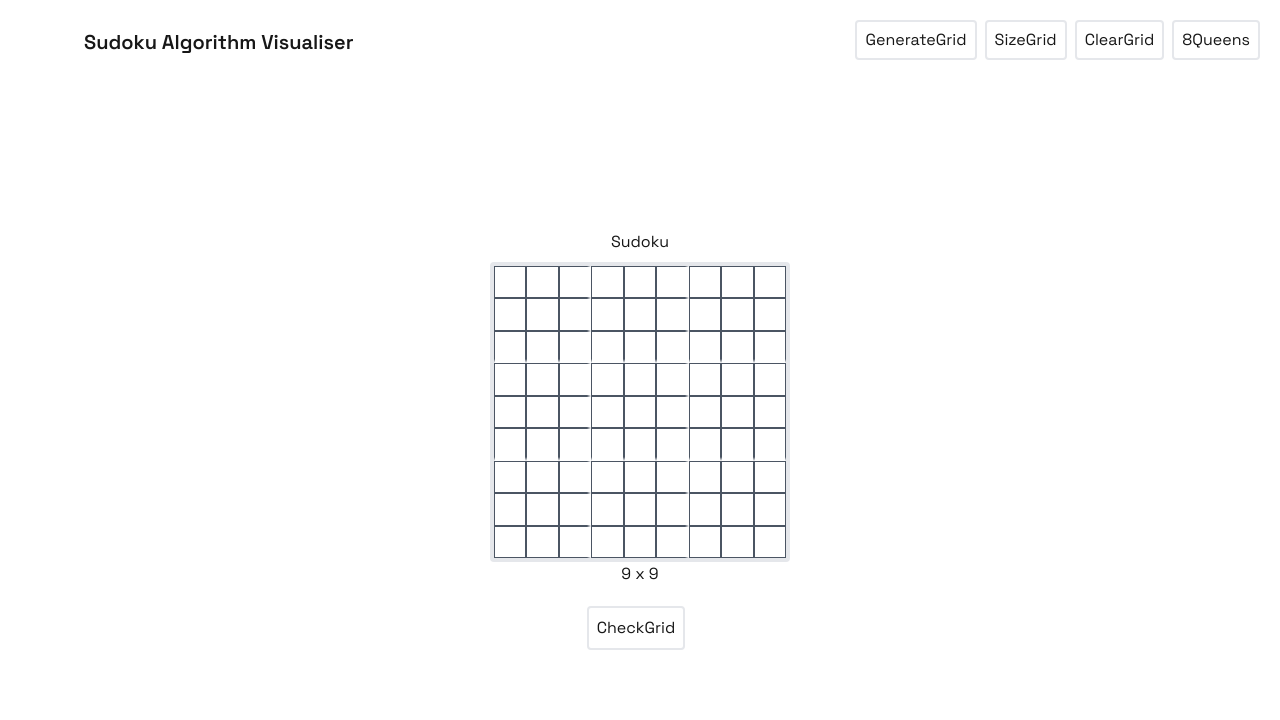
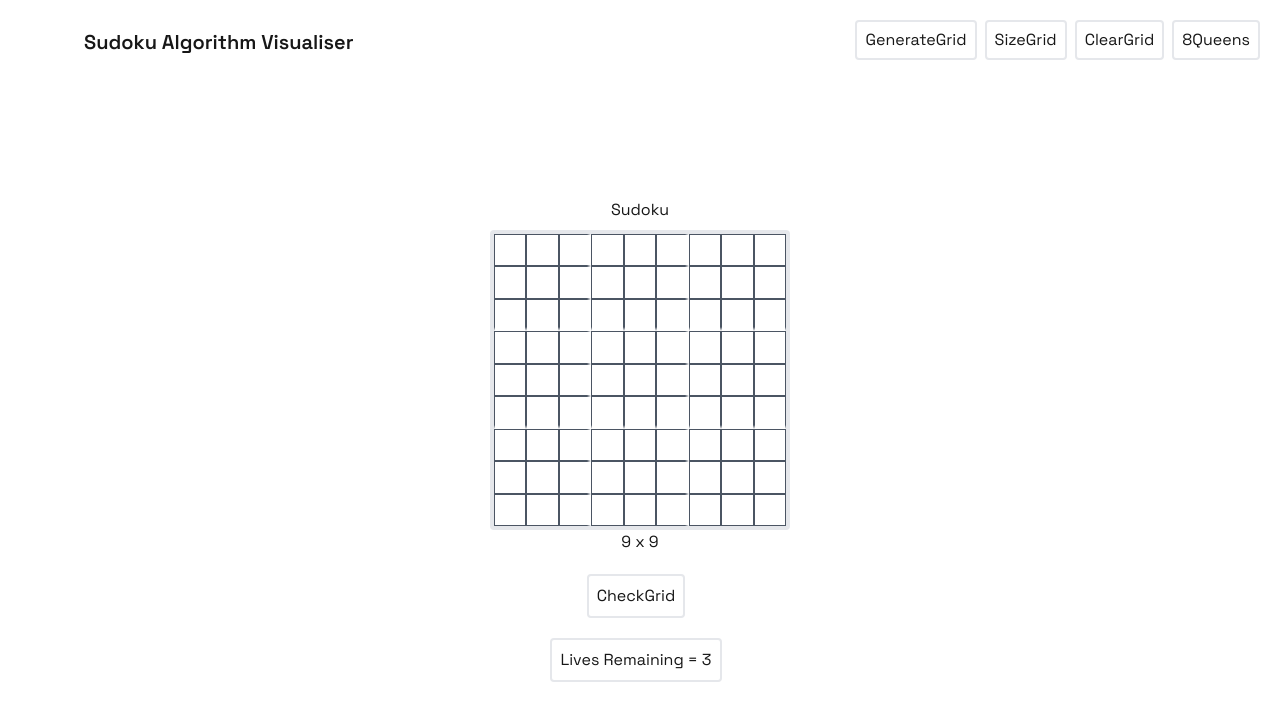
Before and after one commit to EthanEES/Sudoku-Algorithm-Visualiser, a Next.js app in the folder product/sudoku-algorithm-visualiser/: page / in a window 1280 px wide. Shown: the top 720 px of the page. Built offline with nearby package versions, Linux system fonts and the light colour scheme; a web font is replaced by a local one.

Commit message:
feat: Added lives display to show the user lives remaining

```diff
--- a/product/sudoku-algorithm-visualiser/src/app/page.js
+++ b/product/sudoku-algorithm-visualiser/src/app/page.js
@@ -145,9 +145,6 @@ export default function Page() {
         return false; // No duplicates found
     }
 
-
-
-
     function sizeGrid() {
         clearGrid()
 
@@ -205,7 +202,7 @@ export default function Page() {
                     parseInt(input.getAttribute("data-row")) == row && parseInt(input.getAttribute("data-col")) == col
             );
 
-            if (lives > 0){
+            if (lives > 1){
                 if (attempt[row][col] != board[row][col] && Number.isInteger(attempt[row][col])){
 
                     cell.className = "bg-red-600 text-xl h-[80%] w-[80%] place-items-center [&::-webkit-outer-spin-button]:appearance-none [&::-webkit-inner-spin-button]:appearance-none"
@@ -251,8 +248,6 @@ export default function Page() {
                 break
             }
 
-
-
         }
 
     }
@@ -292,6 +287,7 @@ export default function Page() {
                 {gridSize} x {gridSize}
 
                 <button onClick={() => checkGrid(gridSolution)} className="border-2 rounded p-2 mt-5 mr-2 hover:bg-[#313c50]">CheckGrid</button>
+                <button className="inline border-2 rounded p-2 mt-5 mr-2">Lives Remaining = {lives}</button>
 
             </div>
 
```
